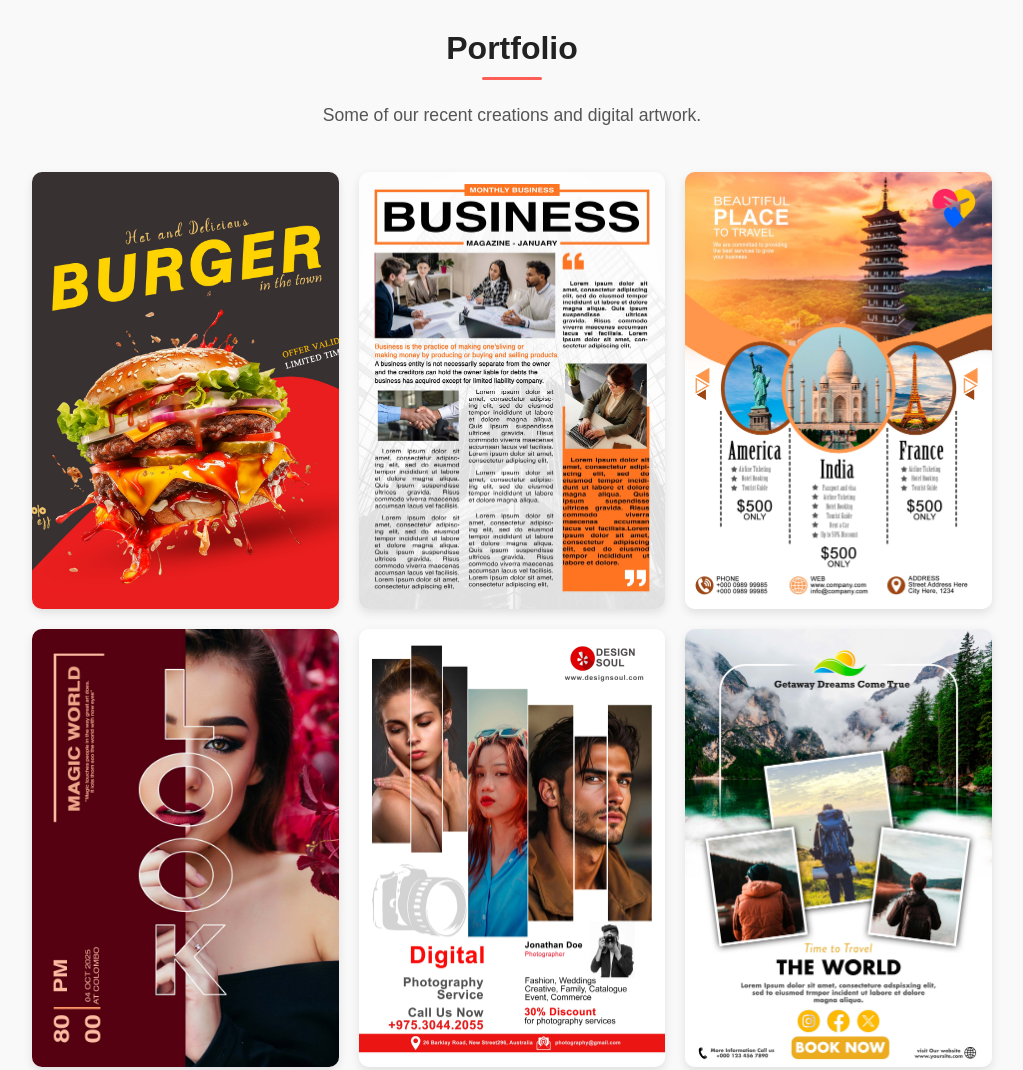
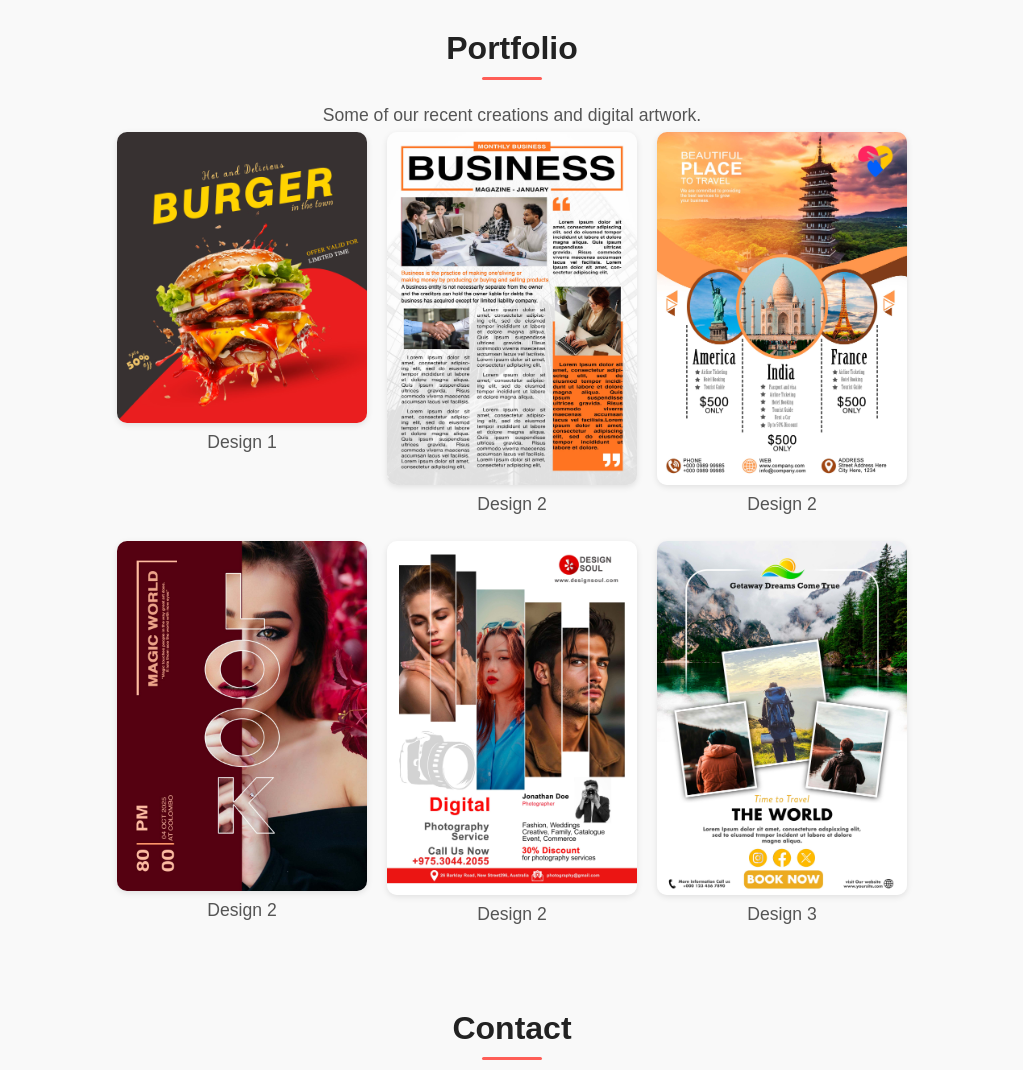
Before and after one commit to artflarestudio1/artflarestudio.github.io, a plain HTML site: page index.html in a window 1280 px wide. Shown: the part 740-1810 px from the top of the page, without its empty margins (128-1151 px from the left). Drawn offline with Linux system fonts and the light colour scheme.

Commit message:
Update index.html

```diff
--- a/index.html
+++ b/index.html
@@ -223,37 +223,124 @@
     </section>
 
     <!-- Portfolio Section -->
-    <section id="portfolio">
+   <section id="portfolio" class="portfolio">
   <h2>Portfolio</h2>
   <p>Some of our recent creations and digital artwork.</p>
 
-      <div class="gallery">
-        <div class="gallery-item">
-          <img src="images/Design 1.jpg" alt="Design 1" />
-          <div class="caption">Creative Post Design</div>
+  <div class="portfolio-grid">
+    <div class="portfolio-item" onclick="openModal('images/Design 1.jpg', 'Design 1', 'A creative digital artwork made for our client.')">
+      <img src="images/Design 1.jpg" alt="Design 1">
+      <p>Design 1</p>
     </div>
-        <div class="gallery-item">
-          <img src="images/Design 2.jpg" alt="Design 2" />
-          <div class="caption">Bussines Flyer Design</div>
+
+    <div class="portfolio-item" onclick="openModal('images/Design 2.jpg', 'Design 2', 'Bussines Flyer Design.')">
+      <img src="images/Design 2.jpg" alt="Design 2">
+      <p>Design 2</p>
     </div>
-        <div class="gallery-item">
-          <img src="images/Design 3.jpg" alt="Design 3" />
-          <div class="caption">Creative Branding Design</div>
+
+    <div class="portfolio-item" onclick="openModal('images/Design 3.jpg', 'Design 3', 'Creative Branding Design.')">
+      <img src="images/Design 3.jpg" alt="Design 2">
+      <p>Design 2</p>
     </div>
-        <div class="gallery-item">
-          <img src="images/Design 4.jpg" alt="Design 4" />
-          <div class="caption">Minimalist Poster Concept</div>
+
+    <div class="portfolio-item" onclick="openModal('images/Design 4.jpg', 'Design 4', 'Minimalist Poster Concept.')">
+      <img src="images/Design 4.jpg" alt="Design 2">
+      <p>Design 2</p>
     </div>
-        <div class="gallery-item">
-          <img src="images/Design 5.jpg" alt="Design 5" />
-          <div class="caption">Creative Branding Design</div>
+
+    <div class="portfolio-item" onclick="openModal('images/Design 5.jpg', 'Design 5', 'Creative Branding Design.')">
+      <img src="images/Design 5.jpg" alt="Design 2">
+      <p>Design 2</p>
     </div>
-        <div class="gallery-item">
-          <img src="images/Design 6.jpg" alt="Design 6" />
-          <div class="caption">Creative Post Design</div>
+
+    <div class="portfolio-item" onclick="openModal('images/Design 6.jpg', 'Design 6', 'A modern branding concept in vibrant colors.')">
+      <img src="images/Design 6.jpg" alt="Design 3">
+      <p>Design 3</p>
     </div>
   </div>
 </section>
+
+<!-- Modal -->
+<div id="imageModal" class="modal">
+  <span class="close" onclick="closeModal()">&times;</span>
+  <img class="modal-content" id="modalImage">
+  <div id="modalCaption"></div>
+</div>
+
+<style>
+  /* Portfolio grid */
+  .portfolio-grid {
+    display: flex;
+    flex-wrap: wrap;
+    gap: 20px;
+    justify-content: center;
+  }
+  .portfolio-item {
+    text-align: center;
+    cursor: pointer;
+    transition: transform 0.3s;
+  }
+  .portfolio-item:hover {
+    transform: scale(1.05);
+  }
+  .portfolio-item img {
+    width: 250px;
+    height: auto;
+    border-radius: 10px;
+    box-shadow: 0 2px 6px rgba(0,0,0,0.1);
+  }
+
+  /* Modal styling */
+  .modal {
+    display: none;
+    position: fixed;
+    z-index: 100;
+    padding-top: 100px;
+    left: 0;
+    top: 0;
+    width: 100%;
+    height: 100%;
+    overflow: auto;
+    background-color: rgba(0,0,0,0.8);
+  }
+  .modal-content {
+    margin: auto;
+    display: block;
+    width: 60%;
+    max-width: 700px;
+    border-radius: 10px;
+  }
+  #modalCaption {
+    text-align: center;
+    color: white;
+    padding: 10px;
+  }
+  .close {
+    position: absolute;
+    top: 40px;
+    right: 60px;
+    color: white;
+    font-size: 40px;
+    cursor: pointer;
+  }
+</style>
+
+<script>
+  function openModal(imgSrc, title, desc) {
+    const modal = document.getElementById("imageModal");
+    const modalImg = document.getElementById("modalImage");
+    const caption = document.getElementById("modalCaption");
+
+    modal.style.display = "block";
+    modalImg.src = imgSrc;
+    caption.innerHTML = `<h3>${title}</h3><p>${desc}</p>`;
+  }
+
+  function closeModal() {
+    document.getElementById("imageModal").style.display = "none";
+  }
+</script>
+
 
     <section id="contact">
       <h2>Contact</h2>
```
Lines whose indentation alone changed are shown as unchanged.
